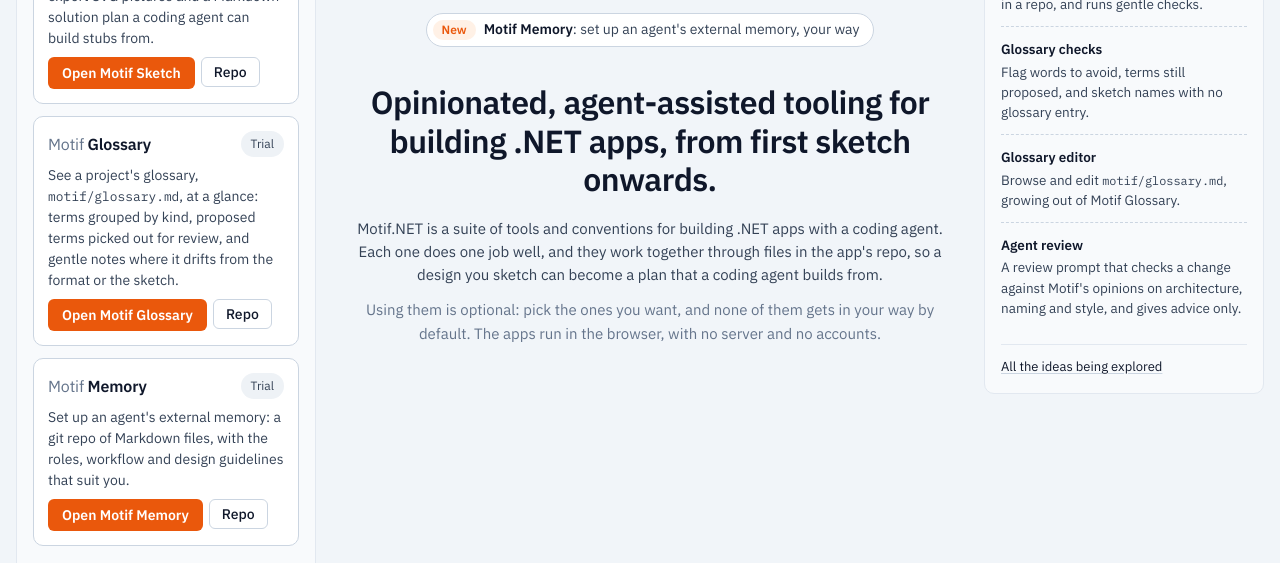
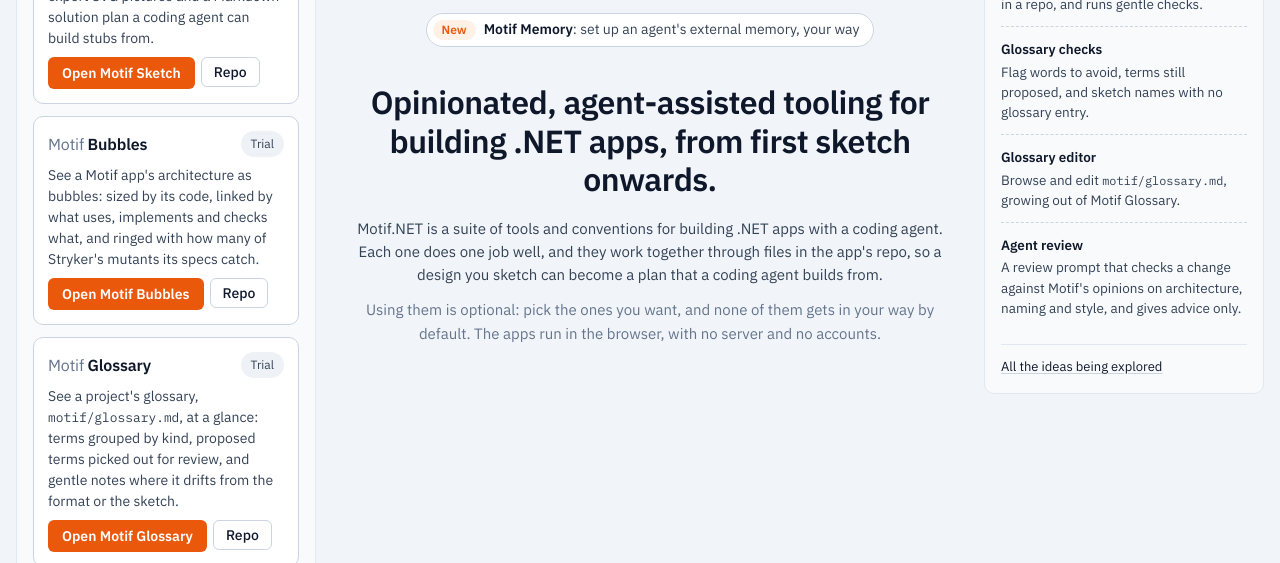
Before and after one commit to motif-dotnet/motif-dotnet.github.io, a plain HTML site: page index.html in a window 1280 px wide. Shown: the part 229-792 px from the top of the page. Drawn offline with Linux system fonts and the light colour scheme.

Commit message:
A Motif Bubbles card, after Sketch's, on trial

```diff
--- a/index.html
+++ b/index.html
@@ -70,6 +70,17 @@
                     <div class="row wrap">
                         <a class="primary" href="https://motif-dotnet.github.io/Motif.Sketch/">Open Motif Sketch</a>
                         <a class="ghost" href="https://github.com/motif-dotnet/Motif.Sketch">Repo</a>
+                    </div>
+                </article>
+                <article class="card tool">
+                    <div class="top">
+                        <h3><span class="motif">Motif</span> Bubbles</h3>
+                        <span class="pill">Trial</span>
+                    </div>
+                    <p>See a Motif app's architecture as bubbles: sized by its code, linked by what uses, implements and checks what, and ringed with how many of Stryker's mutants its specs catch.</p>
+                    <div class="row wrap">
+                        <a class="primary" href="https://motif-dotnet.github.io/Motif.Bubbles/">Open Motif Bubbles</a>
+                        <a class="ghost" href="https://github.com/motif-dotnet/Motif.Bubbles">Repo</a>
                     </div>
                 </article>
                 <article class="card tool">
```
